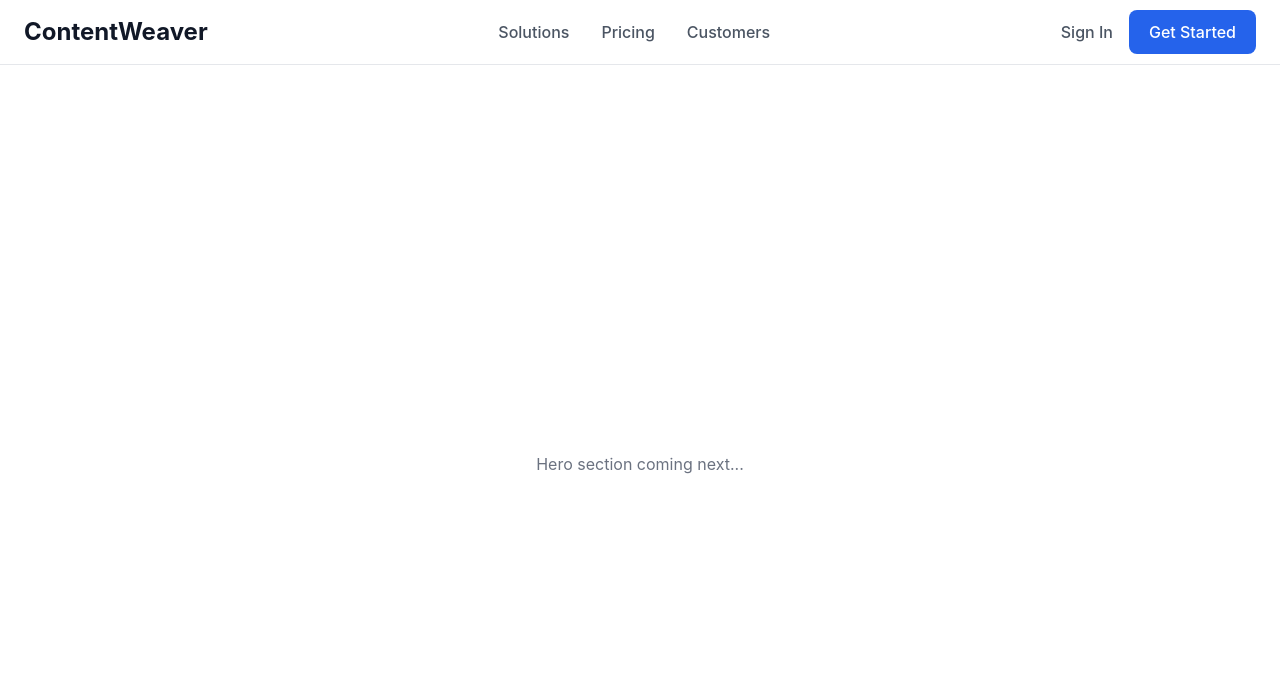
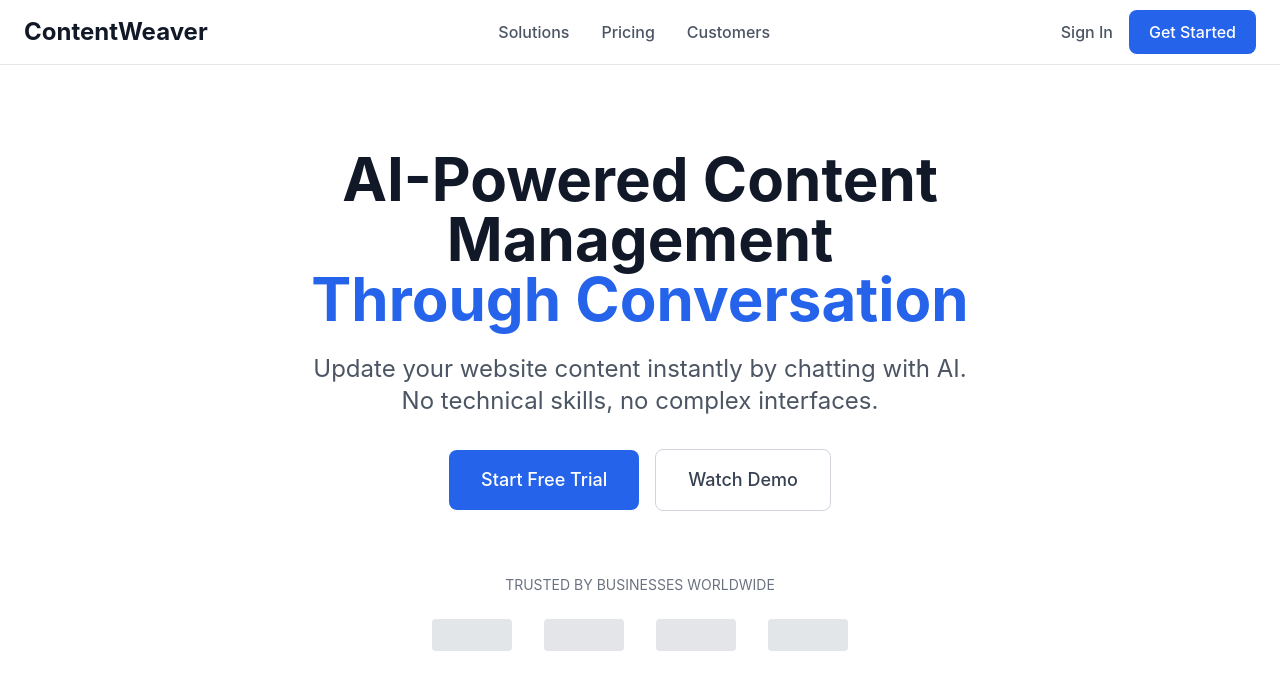
Before and after one commit to ContentWeaverAI/Platform, a Next.js app in the folder apps/frontend/: page / in a window 1280 px wide. Shown: the top 690 px of the page. Built offline with nearby package versions, Linux system fonts and the light colour scheme.

Commit message:
feat: add Truework-inspired hero section

```diff
--- a/apps/frontend/pages/index.js
+++ b/apps/frontend/pages/index.js
@@ -1,5 +1,6 @@
 import Head from 'next/head'
 import Header from '../src/components/layout/header'
+import Hero from '../src/components/sections/hero'
 
 export default function Home() {
   return (
@@ -10,11 +11,9 @@ export default function Home() {
 
       <div className="min-h-screen bg-white">
         <Header />
-        <main className="pt-16">
-          {/* We'll add Hero component next */}
-          <div className="h-screen flex items-center justify-center">
-            <p className="text-gray-500">Hero section coming next...</p>
-          </div>
+        <main>
+          <Hero />
+          {/* We'll add more sections next */}
         </main>
       </div>
     </>
--- a/apps/frontend/src/components/sections/hero.jsx
+++ b/apps/frontend/src/components/sections/hero.jsx
@@ -1,45 +1,41 @@
-import React from 'react';
-import Button from '../ui/button';
-
-const Hero = () => {
+export default function Hero() {
   return (
-    <section className="min-h-screen flex items-center justify-center bg-gradient-to-br from-blue-50 to-indigo-100 pt-16">
-      <div className="max-w-7xl mx-auto px-4 sm:px-6 lg:px-8 text-center">
-        <h1 className="text-5xl md:text-7xl font-bold text-gray-900 mb-6">
-          Transform Your Website Content
-          <span className="block bg-gradient-to-r from-blue-600 to-purple-600 bg-clip-text text-transparent">
-            with AI Conversation
-          </span>
+    <section className="min-h-screen flex items-center justify-center bg-white">
+      <div className="max-w-4xl mx-auto px-6 text-center">
+        {/* Main Headline - Truework style */}
+        <h1 className="text-5xl md:text-6xl font-bold text-gray-900 mb-6 leading-tight">
+          AI-Powered Content Management
+          <span className="block text-blue-600">Through Conversation</span>
         </h1>
 
-        <p className="text-xl md:text-2xl text-gray-600 mb-8 max-w-3xl mx-auto leading-relaxed">
-          Update your website, modify services, and optimize content through natural conversation.
-          No technical skills required. Just talk to your AI content assistant.
+        {/* Subtitle - Clear value proposition */}
+        <p className="text-xl md:text-2xl text-gray-600 mb-8 max-w-2xl mx-auto leading-relaxed">
+          Update your website content instantly by chatting with AI.
+          No technical skills, no complex interfaces.
         </p>
 
-        <div className="flex flex-col sm:flex-row gap-4 justify-center items-center mb-12">
-          <Button variant="primary" size="large">
-            Start Chatting Now
-          </Button>
-          <Button variant="secondary" size="large">
-            View Demo
-          </Button>
+        {/* CTA Buttons - Truework style dual CTAs */}
+        <div className="flex flex-col sm:flex-row gap-4 justify-center items-center">
+          <button className="bg-blue-600 text-white px-8 py-4 rounded-lg font-medium hover:bg-blue-700 transition-colors text-lg">
+            Start Free Trial
+          </button>
+          <button className="border border-gray-300 text-gray-700 px-8 py-4 rounded-lg font-medium hover:bg-gray-50 transition-colors text-lg">
+            Watch Demo
+          </button>
         </div>
 
-        {/* Demo Preview */}
-        <div className="bg-white rounded-2xl shadow-xl p-6 max-w-2xl mx-auto border border-gray-200">
-          <div className="space-y-4">
-            <div className="bg-gray-100 rounded-lg p-4 text-left">
-              <p className="text-gray-700">"Update our pricing page to show monthly subscriptions starting at €49"</p>
-            </div>
-            <div className="bg-blue-50 rounded-lg p-4 text-left border border-blue-200">
-              <p className="text-blue-700">"✓ Updated pricing page with monthly subscription options. Added clear CTAs and comparison table."</p>
-            </div>
+        {/* Trust Indicator - Like Truework's "Trusted by" */}
+        <div className="mt-16">
+          <p className="text-gray-500 text-sm mb-6">TRUSTED BY BUSINESSES WORLDWIDE</p>
+          {/* We'll add customer logos later */}
+          <div className="flex justify-center space-x-8 opacity-60">
+            <div className="h-8 bg-gray-300 rounded w-20"></div>
+            <div className="h-8 bg-gray-300 rounded w-20"></div>
+            <div className="h-8 bg-gray-300 rounded w-20"></div>
+            <div className="h-8 bg-gray-300 rounded w-20"></div>
           </div>
         </div>
       </div>
     </section>
-  );
-};
-
-export default Hero;
+  )
+}
```
